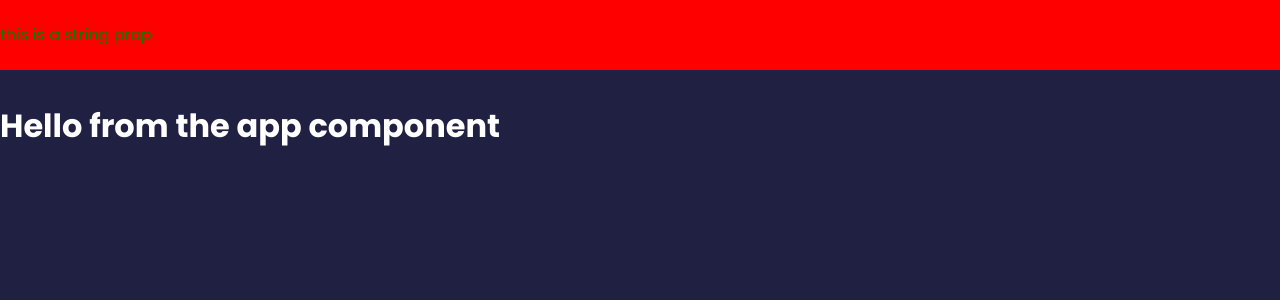
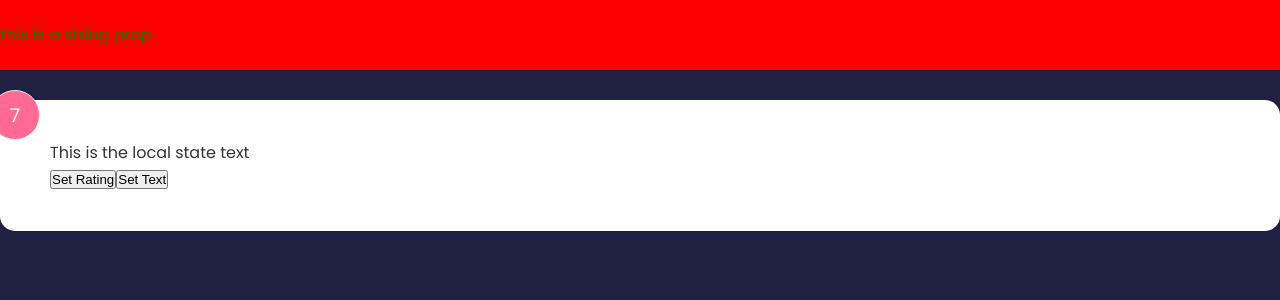
Before and after one commit to btsui3/feedback-app, a React (Create React App) app: page / in a window 1280 px wide. Shown: the top 300 px of the page. Built offline with nearby package versions, Linux system fonts and the light colour scheme.

Commit message:
add hooks

```diff
--- a/src/App.js
+++ b/src/App.js
@@ -1,9 +1,10 @@
-import Header from "./components/Header"
+import Header from './components/Header'
+import FeedbackItem from './components/FeedbackItem'
 function App () {
   return (
     <>
-      <Header text='this is a string prop' bgColor='red' textColor='green'/>
-      <h1>Hello from the app component</h1>
+      <Header text='this is a string prop' bgColor='red' textColor='green' />
+      <FeedbackItem />
     </>
   )
 }
--- /dev/null
+++ b/src/components/FeedbackItem.jsx
@@ -0,0 +1,22 @@
+import { useState } from 'react'
+function FeedbackItem () {
+  const [rating, setRating] = useState(7)
+  const [text, setText] = useState('This is the local state text')
+
+  const onSetRating = () => {
+    setRating(10)
+  }
+  const onSetText = () => {
+    setText('This is another text')
+  }
+  return (
+    <div className='card '>
+      <div className='num-display'>{rating}</div>
+      <div className='text-display'>{text}</div>
+      <button onClick={onSetRating}>Set Rating</button>
+      <button onClick={onSetText}>Set Text</button>
+    </div>
+  )
+}
+
+export default FeedbackItem
```
Also changed, not shown: src/components/Header.jsx (+5 -6 lines).
